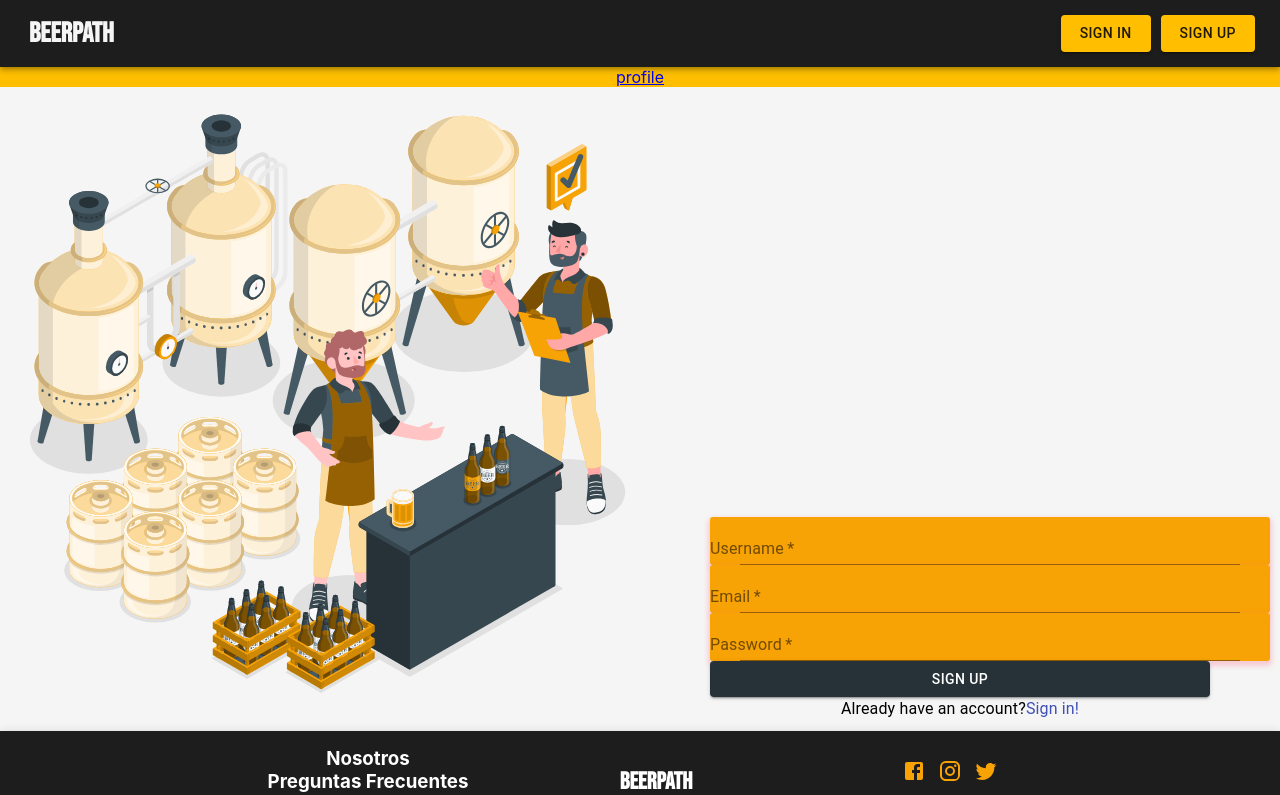
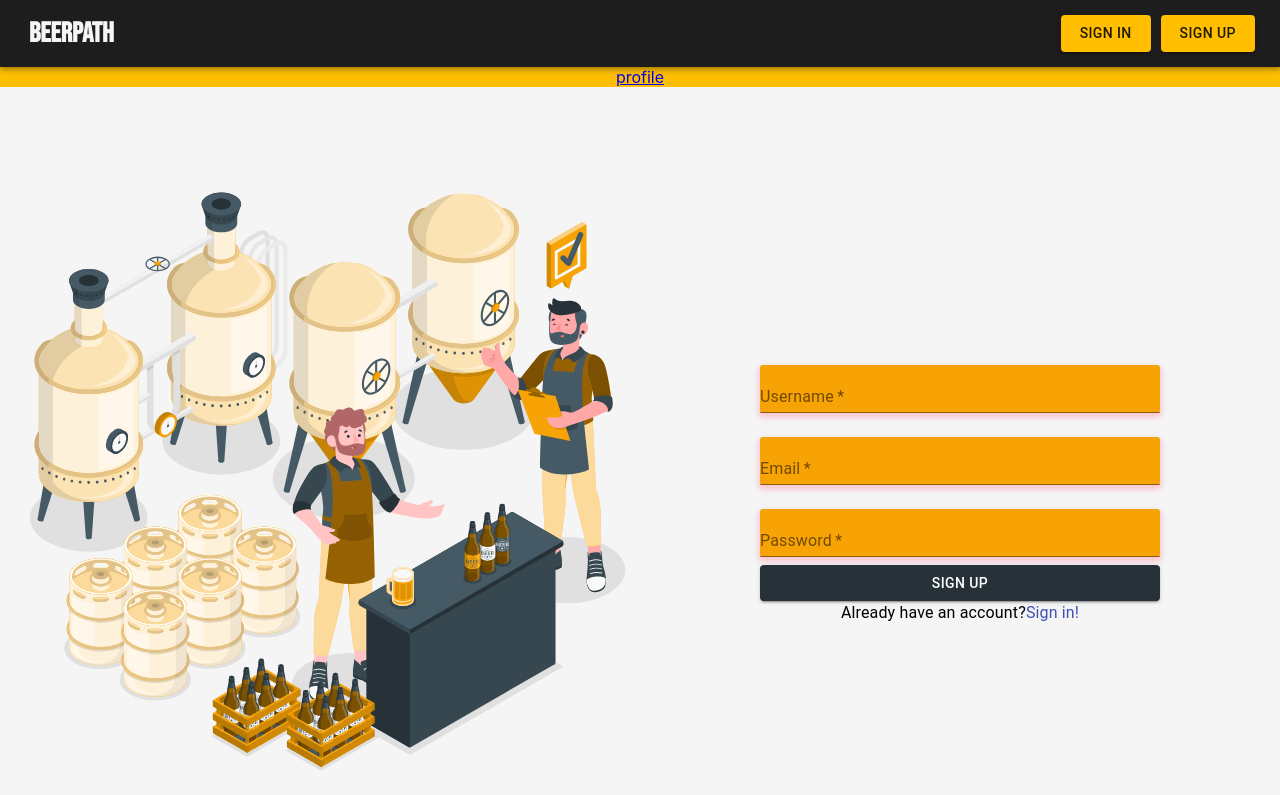
Before and after one commit to grja04/Beer-Path-Front, a React (Create React App) app: page /signUp in a window 1280 px wide. Shown: the top 795 px of the page. Built offline with nearby package versions, Linux system fonts and the light colour scheme.

Commit message:
estilos signup

```diff
--- a/src/pages/logIn.js
+++ b/src/pages/logIn.js
@@ -47,7 +47,7 @@ const LogIn = () => {
     return (
 
         <div>
-            <Grid container stlye={{ minHeight: '100vh' }}>
+            <Grid container style={{ minHeight: '100vh', maxWidth:"100vw"}}>
                 <Grid item xs={12} sm={6} style={{ backgroundColor: '#F5F5F5' }}>
 
                     <img src='/beer-celebration.svg' style={{ width: '100%', height: '100%',}} alt="brand">
@@ -55,12 +55,12 @@ const LogIn = () => {
                 </Grid>
                 <Grid container item item xs={12} sm={6} alignItems="center" direction="column" justify="space-between" style={{padding:10,  backgroundColor: '#F5F5F5'}}>
                 <div/>
-                <div style={{display:"flex", flexDirection:"column", maxWidth:400, mingWidth:300}}>
+                <div style={{display:"flex", flexDirection:"column", maxWidth:400, minWidth:300}}>
                 <Grid class="fontBeba" container justify="center" width={200}>
                 <h2>SIGN IN</h2>
                 </Grid>
-                <TextField className={classes.root} label="Username" margin="normal" required/>
-                <TextField className={classes.root} type="password" label="Password" margin="normal" required/>
+                <TextField className={classes.root} label="Nombre de Usuario" margin="normal" required/>
+                <TextField className={classes.root} type="password" label="Contraseña" margin="normal" required/>
                 <div style={{height:20}}/>
                 <Button class="fontBeba" style={{backgroundColor:"#292929", color:"#F7A205"}} variant="contained">
                 HECHO!
--- a/src/pages/signUp.js
+++ b/src/pages/signUp.js
@@ -1,6 +1,5 @@
 import React,{useState} from "react"
-import { Avatar, Grid, Paper, TextField, Button, Typography, Link } from "@material-ui/core";
-import LockIcon from '@material-ui/icons/Lock';
+import {Grid, Paper, TextField, Button, Typography, Link } from "@material-ui/core";
 import { makeStyles } from '@material-ui/core/styles';
 const useStyles = makeStyles({
     root: {
@@ -10,7 +9,8 @@ const useStyles = makeStyles({
       boxShadow: '0 3px 5px 2px rgba(255, 105, 135, .3)',
       color: 'white',
       height: 48,
-      padding: '0 30px',
+
+
     },
   });
 
@@ -42,27 +42,29 @@ const Signup = () => {
     const classes = useStyles();
     return (
         <div>
-             <Grid container stlye={{ minHeight: '100vh' }}>
+             <Grid container style={{ minHeight: '100vh', maxWidth:'100vw' }}>
 
-                            <Grid item xs={12} sm={6} style={{ backgroundColor: '#F5F5F5' }}>
+                            <Grid item xs={12} sm={6} style={{backgroundColor:'#F5F5F5'}}>
 
                              <img src='/craft-beer-manu.svg' style={{ width: '100%', height: '100%',}} alt="brand">
                              </img>
                             </Grid>
 
-                                <Grid container item item xs={12} sm={6} alignItems="center" direction="column" justify="space-between" style={{padding:10,  backgroundColor: '#F5F5F5'}}>
-                                        <div/>
-                                        <div style={{display:"flex",flexDirection:"column", maxWidth:500, minWidth:300}}>
-                                            <Grid class="fontBeba" container item >
-                                                        <TextField
+                                <Grid container item item xs={12} sm={6} alignItems="center" direction="column" justify="space-evenly" style={{padding:10,  backgroundColor: '#F5F5F5'}}>
+                                        <div style={{display:"flex",flexDirection:"column",  maxWidth:400, minWidth:300}}>
+                                            <Grid class="fontBeba" container item justify="center">
+
+                                            <TextField
                                                             // value={!dataEntry?"":dataEntry.name}
                                                             name="userName"
                                                             className={classes.root}
                                                             onChange={getEntryData}
                                                             label='Username'
                                                             placeholder='Enter username'
+                                                            margin="normal"
                                                             fullWidth
                                                             required
+
                                                             />
                                                         <TextField
                                                             // value={!dataEntry?"":dataEntry.email}
@@ -73,6 +75,7 @@ const Signup = () => {
                                                             placeholder='Enter email'
                                                             fullWidth
                                                             required
+                                                            margin="normal"
                                                             />
                                                         <TextField
                                                             // value={!dataEntry?"":dataEntry.hash}
@@ -82,6 +85,7 @@ const Signup = () => {
                                                             label='Password'
                                                             placeholder='Enter passwowrd'
                                                             type='password'
+                                                            margin="normal"
                                                             fullWidth
                                                             required
                                                             />
@@ -91,18 +95,19 @@ const Signup = () => {
                                                             color='primary'
                                                             fullWidth
                                                             variant="contained"
+                                                            margin="normal"
                                                             style={buttonStyle}
                                                             onClick={saveDataEntry}
                                                             >
                                                             Sign Up
                                                         </Button>
-                                                            <Typography fullWidth> Already have an account?
+                                                            <Typography  margin="normal" fullWidth> Already have an account?
 
                                                             <Link href="/logIn" /*onClick={preventDefault}*/>
                                                             Sign in!
                                                             </Link>
                                                             </Typography>
-                                                            <div/>
+
                                              </Grid>
                                          </div>
                         </Grid>
```
